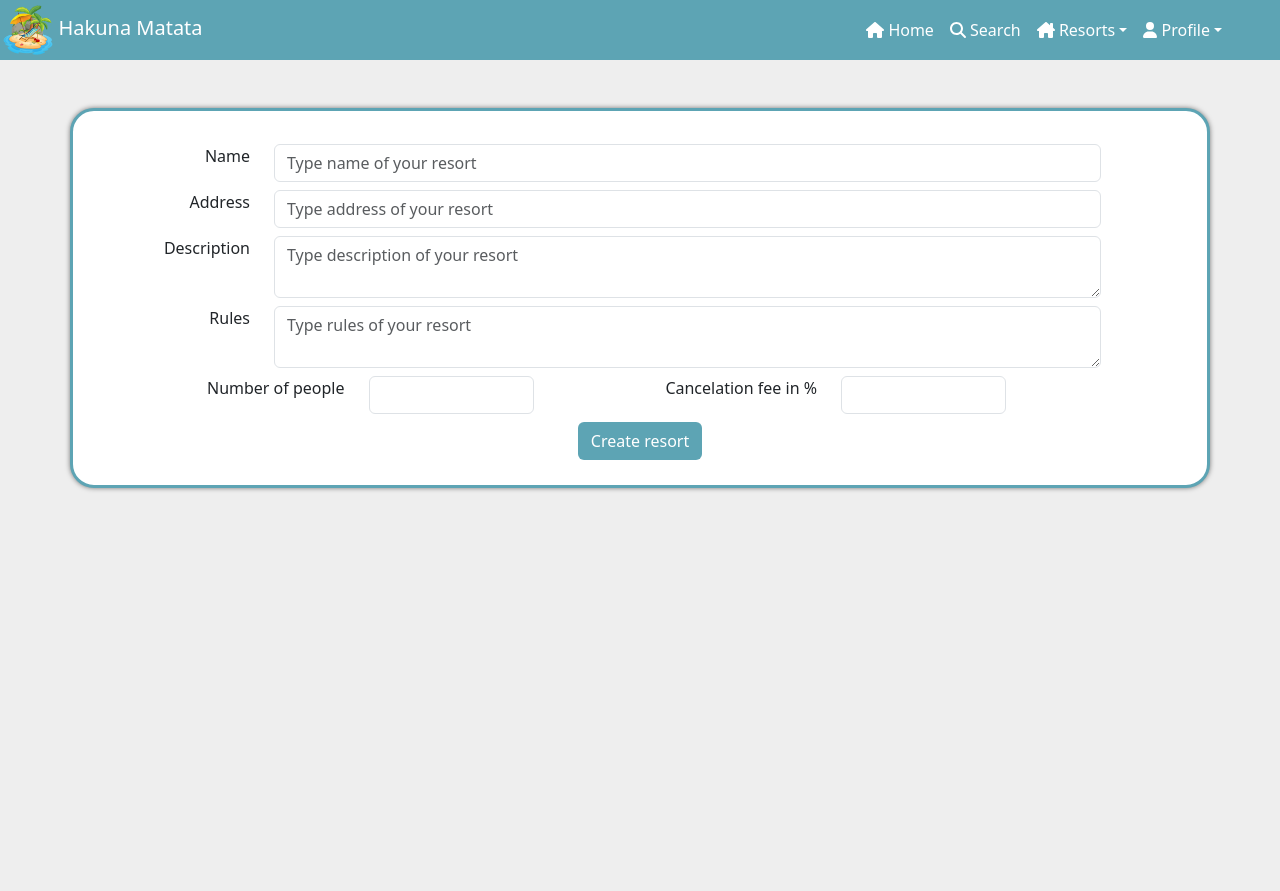
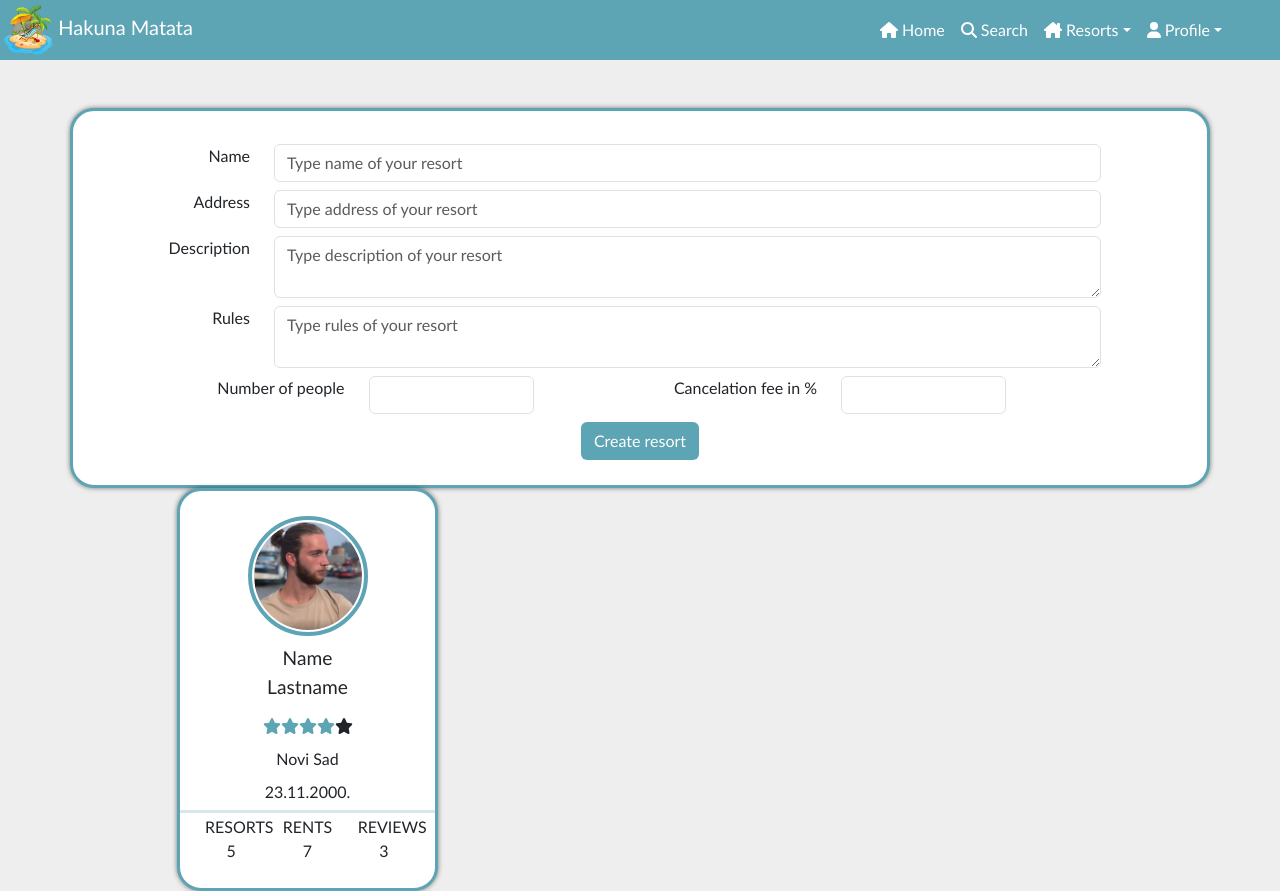
Before and after one commit to mmmajder/ISA-MRS-Tim18, a React (Create React App) app in the folder tim18-front/: page / in a window 1280 px wide. Before the commit the page ends 800 px from the top, so only its background shows below. Built offline with nearby package versions, Linux system fonts and the light colour scheme.

Commit message:
#0.1.2 implemented ProfileBlock for showing user's basic info to other users

```diff
--- a/tim18-front/src/App.js
+++ b/tim18-front/src/App.js
@@ -1,6 +1,8 @@
 import ResortRenterNavbar from './layouts/navbar/RessortRenterNavbar.js';
 import CreateResortForm from './components/CreateResortForm.js'
+import ProfileInfoBlock from './components/profile/ProfileInfoBlock.js';
 import {Container} from 'react-bootstrap'
+import { Row, Col  } from 'react-bootstrap';
 
 function App() {
   return (
@@ -8,7 +10,18 @@ function App() {
       <ResortRenterNavbar/>
       <body>
         <Container>
+          {/* Creating/Registrating Resorts/Boats */}
           <CreateResortForm />
+          {/* For other's Profile page */}
+          <Row>
+            <Col sm='1'>
+            </Col>
+            <Col sm='3'>
+              <ProfileInfoBlock/>
+            </Col>
+            <Col sm='8'>
+            </Col>
+          </Row>
         </Container>
       </body>
     </div>
--- /dev/null
+++ b/tim18-front/src/assets/styles/profile.css
@@ -0,0 +1,35 @@
+.profilePicture {
+    border: solid 4px var(--dark-blue);
+    width: 120px !important;
+    height: 120px  !important;
+    padding: 2px;
+}
+
+@media only screen and (max-width: 767px) {
+    .profilePicture {
+        width: 100px !important;
+        height: 100px  !important;
+    }
+  }
+
+.profileNameLastname{
+    font-size:larger;
+}
+
+.solidDivider{
+    border-top: solid 3px var(--dark-blue);
+    margin-top: -10px;
+    margin-bottom: 2px;
+    margin-left: -25px;
+    margin-right: -25px;
+}
+
+.profileOtherInfo{
+    margin-top: -15px;
+}
+
+
+
+.coloredStar {
+    color: var(--dark-blue);
+}
--- a/tim18-front/src/assets/styles/style.css
+++ b/tim18-front/src/assets/styles/style.css
@@ -14,6 +14,10 @@
 
 body {
   background-color: var(--ligher-grey) !important;
+}
+
+* {
+  font-family: Gill Sans,Gill Sans MT,Calibri,sans-serif;
 }
 
 img.profile_picture  {
--- a/tim18-front/src/components/CreateResortForm.js
+++ b/tim18-front/src/components/CreateResortForm.js
@@ -1,4 +1,3 @@
-import {} from '@fortawesome/free-solid-svg-icons'
 import { Form, Row, Col, Button } from 'react-bootstrap';
 import LabeledInput from './LabeledInput';
 import LabeledTextarea from './LabeledTextarea';
--- /dev/null
+++ b/tim18-front/src/components/MarkStars.js
@@ -0,0 +1,20 @@
+import '../assets/styles/form.css';
+import '../assets/styles/profile.css';
+import { faStar} from '@fortawesome/free-solid-svg-icons'
+import { FontAwesomeIcon } from '@fortawesome/react-fontawesome'
+import PropTypes from 'prop-types';
+import Star from './Star';
+
+MarkStars.propTypes = {
+    mark: PropTypes.number
+  };
+
+export default function MarkStars({mark}){
+    return <>
+            <Star isColored={mark > 0.5 ? "coloredStar" : ""} />
+            <Star isColored={mark > 1.5 ? "coloredStar" : ""} />
+            <Star isColored={mark > 2.5 ? "coloredStar" : ""} />
+            <Star isColored={mark > 3.5 ? "coloredStar" : ""} />
+            <Star isColored={mark > 4.5 ? "coloredStar" : ""} />
+        </>
+}
--- /dev/null
+++ b/tim18-front/src/components/Star.js
@@ -0,0 +1,6 @@
+import { faStar} from '@fortawesome/free-solid-svg-icons'
+import { FontAwesomeIcon } from '@fortawesome/react-fontawesome'
+
+export default function Star({isColored}){
+    return <FontAwesomeIcon icon={faStar} className={'pb-3 ' + isColored} ></FontAwesomeIcon>
+}
--- /dev/null
+++ b/tim18-front/src/components/profile/ProfileBusinessInfo.js
@@ -0,0 +1,11 @@
+import { Row } from 'react-bootstrap';
+import ProfileBusinessInfoColumn from './ProfileBusinessInfoColumn';
+
+export default function ProfileBusinessInfo({assetsName, assetsNum, rentsName, rentsNum, reviewsNum}){
+
+    return  <Row>
+                <ProfileBusinessInfoColumn labelName={assetsName} number={assetsNum} />
+                <ProfileBusinessInfoColumn labelName={rentsName} number={rentsNum} />
+                <ProfileBusinessInfoColumn labelName="REVIEWS" number={reviewsNum} />
+            </Row>
+}
--- /dev/null
+++ b/tim18-front/src/components/profile/ProfileBusinessInfoColumn.js
@@ -0,0 +1,9 @@
+import { Row, Col  } from 'react-bootstrap';
+
+export default function ProfileBusinessInfoColumn({labelName, number}){
+
+    return <Col sm='4' align='center'>
+                <Row><Col sm='12'>{labelName}</Col></Row>
+                <Row><Col sm='12'>{number}</Col></Row>
+            </Col>
+}
--- /dev/null
+++ b/tim18-front/src/components/profile/ProfileInfo.js
@@ -0,0 +1,12 @@
+import { Row, Col  } from 'react-bootstrap';
+
+export default function ProfileInfo({infoClass, text}){
+
+    return <Row className="mt-2 ">
+                <Col sm='2'></Col>
+                <Col sm='8' align='center'>
+                    <p className={infoClass}>{text}</p>
+                </Col>
+                <Col sm='2'></Col>
+            </Row>
+}
--- /dev/null
+++ b/tim18-front/src/components/profile/ProfileInfoBlock.js
@@ -0,0 +1,18 @@
+import '../../assets/styles/profile.css';
+import MarkStars from '../MarkStars';
+import ProfileInfo from './ProfileInfo';
+import ProfileBusinessInfo from './ProfileBusinessInfo';
+
+export default function ProfileInfoBlock(){
+    const profilePic = require('../../assets/images/blue_profile_pic.jpg')
+
+    return <div className="borderedBlock" align="center">
+                <img src={profilePic} className="profilePicture rounded-circle" ></img>
+                <ProfileInfo infoClass="profileNameLastname" text="Name Lastname"/>
+                <MarkStars mark={4.1} />
+                <ProfileInfo infoClass="profileOtherInfo" text="Novi Sad"/>
+                <ProfileInfo infoClass="profileOtherInfo" text="23.11.2000."/>
+                <hr className="solidDivider"/>
+                <ProfileBusinessInfo assetsName="RESORTS" assetsNum="5" rentsName="RENTS" rentsNum="7" reviewsNum="3"/>
+            </div>
+}
--- a/tim18-front/src/layouts/navbar/RessortRenterNavbar.js
+++ b/tim18-front/src/layouts/navbar/RessortRenterNavbar.js
@@ -1,5 +1,4 @@
 import { faHome, faChevronCircleRight, faCogs, faUser, faHouseChimney, faPlus, faBook, faChartLine, faSearch} from '@fortawesome/free-solid-svg-icons'
-// import {  } from '@fortawesome/free-regular-svg-icons'
 import { FontAwesomeIcon } from '@fortawesome/react-fontawesome'
 import '../../assets/styles/nav.css';
 import '../../assets/styles/style.css';
```
Also changed, not shown: tim18-front/src/assets/images/blue_profile_pic.jpg (added).
